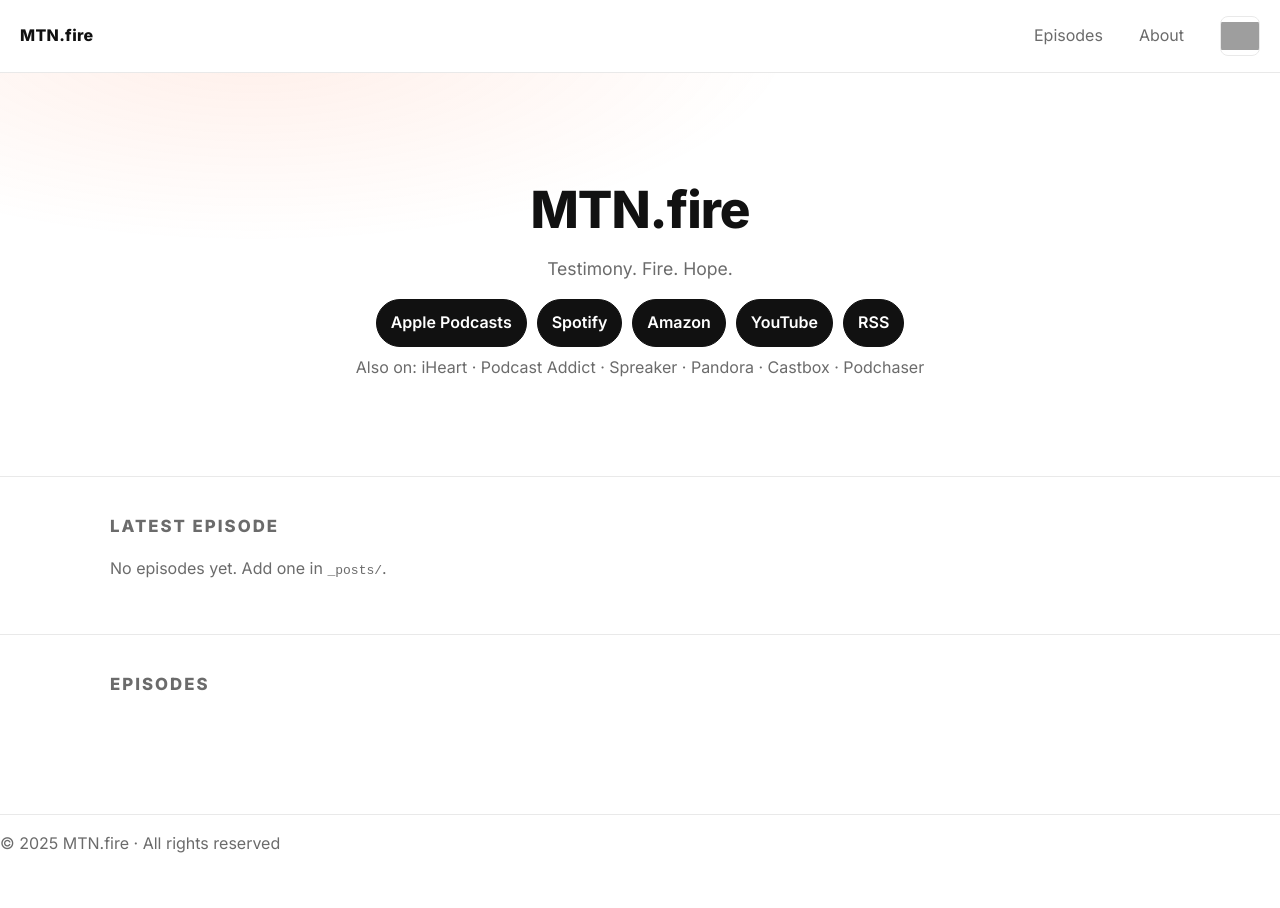
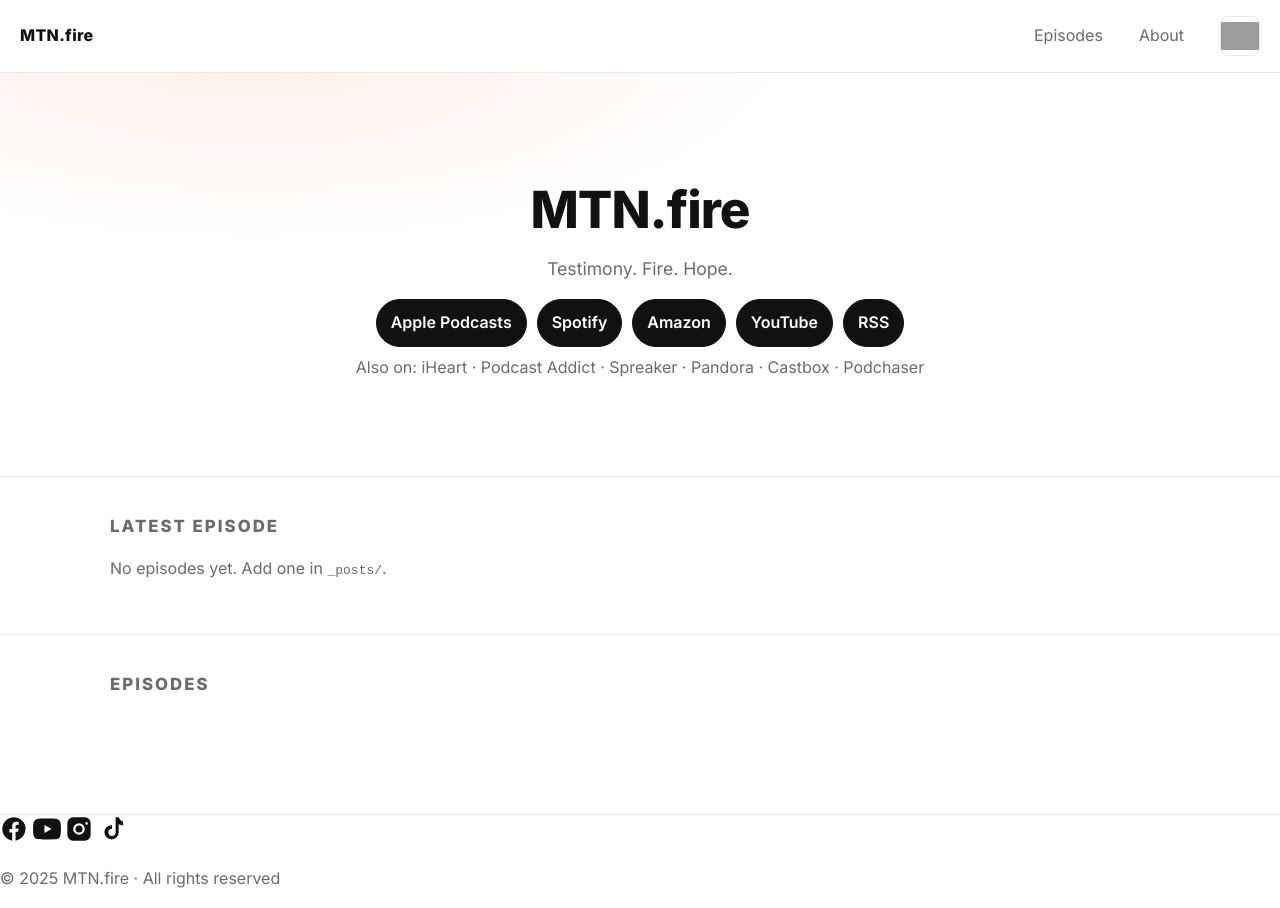
Before and after one commit to mtnfire/mtnfire.org, a Jekyll site: the page built from index.html, in a window 1280 px wide. Built offline with Jekyll 4.4.1, drawn with Linux system fonts in a browser that asks for light colours; grey boxes are pictures that could not be loaded.

Commit message:
Update default.html

```diff
--- a/_layouts/default.html
+++ b/_layouts/default.html
@@ -29,7 +29,9 @@
     {{ content }}
   </main>
   <footer class="site-foot">
+    {% include social-icons.html %}
     <p class="muted">© {{ "now" | date: "%Y" }} {{ site.title }} · All rights reserved</p>
   </footer>
+
 </body>
 </html>
```
